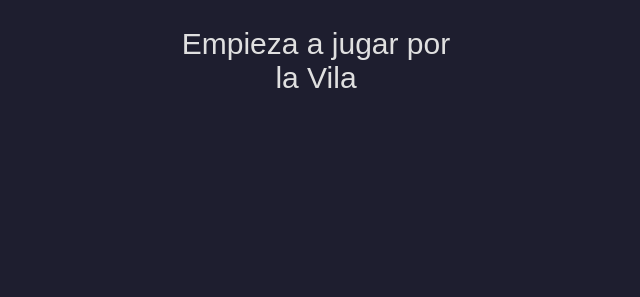
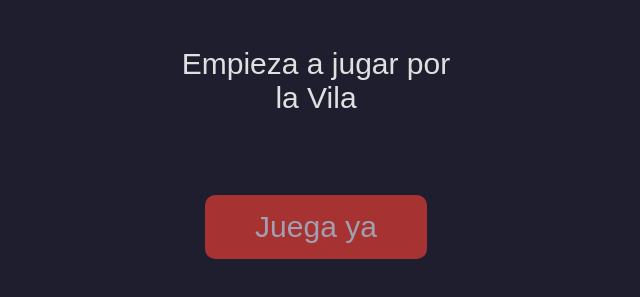
Before and after one commit to danigdd/Among-Vila, a website built with webpack: page src/index.html in a window 1280 px wide. Shown: the part 221-518 px from the top of the page, without its empty margins (324-964 px from the left). Built offline with nearby package versions, Linux system fonts and the light colour scheme; a web font is replaced by a local one.

Commit message:
feat : add main animation fadeUp

```diff
--- a/src/renderMain.js
+++ b/src/renderMain.js
@@ -13,8 +13,14 @@ export function renderMain() {
   root.appendChild(mainLogoDom);
 
   // MAIN TITLE
-  const titleDOM = document.createElement('div');
-  titleDOM.id = 'title_id';
-  titleDOM.textContent = 'Empieza a jugar por la Vila';
-  root.appendChild(titleDOM);
+  const titleGameDescriptionDOM = document.createElement('div');
+  titleGameDescriptionDOM.id = 'titleGameDescription_id';
+  titleGameDescriptionDOM.textContent = 'Empieza a jugar por la Vila';
+  root.appendChild(titleGameDescriptionDOM);
+
+  // PLAY BUTTON
+  const playButtonDOM = document.createElement('button');
+  playButtonDOM.id = 'playButton_id';
+  playButtonDOM.textContent = 'Juega ya';
+  root.appendChild(playButtonDOM);
 }
--- a/styles/colors.css
+++ b/styles/colors.css
@@ -1,6 +1,7 @@
 :root {
   --bg-primary: #1e1e2f;
   --bg-secondary: #2c2c3a;
+  --bg-button: #a63332;
 
   --accent-primary: #ff4c4c;
   --accent-secondary: #ffc947;
--- a/styles/general-styles.css
+++ b/styles/general-styles.css
@@ -1,6 +1,16 @@
 @import url('https://fonts.googleapis.com/css2?family=Manrope:wght@200..800&family=Source+Code+Pro:ital,wght@0,200..900;1,200..900&family=Stack+Sans+Headline:wght@200..700&display=swap');
 @import './colors.css';
 
+@keyframes fadeUp {
+  from {
+    opacity: 0;
+    transform: translateY(50px);
+  }
+  to {
+    opacity: 100;
+    transform: translateY(0);
+  }
+}
 * {
   margin: 0;
   font-family: 'Stack Sans Headline', sans-serif;
@@ -13,4 +23,6 @@
   justify-content: start;
   align-items: center;
   padding: 100px 10px 100px 10px;
+  animation-name: fadeUp;
+  animation-duration: 2s;
 }
--- a/styles/mainPage-styles.css
+++ b/styles/mainPage-styles.css
@@ -4,11 +4,29 @@
   max-width: 350px;
 }
 
-#title_id {
+#titleGameDescription_id {
   color: var(--text-primary);
   font-size: 30px;
   font-weight: 300;
-  margin-top: 30px;
+  margin-top: 50px;
   text-align: center;
   max-width: 300px;
 }
+
+#playButton_id {
+  margin-top: 80px;
+  max-width: 350px;
+  border: none;
+  border-radius: 10px;
+  padding: 15px 50px 15px 50px;
+  font-size: 30px;
+  color: var(--text-secondary);
+  background-color: var(--bg-button);
+  transition-property: opacity;
+  transition-duration: 0.2s;
+}
+
+#playButton_id:hover {
+  opacity: 0.8;
+  cursor: pointer;
+}
```
